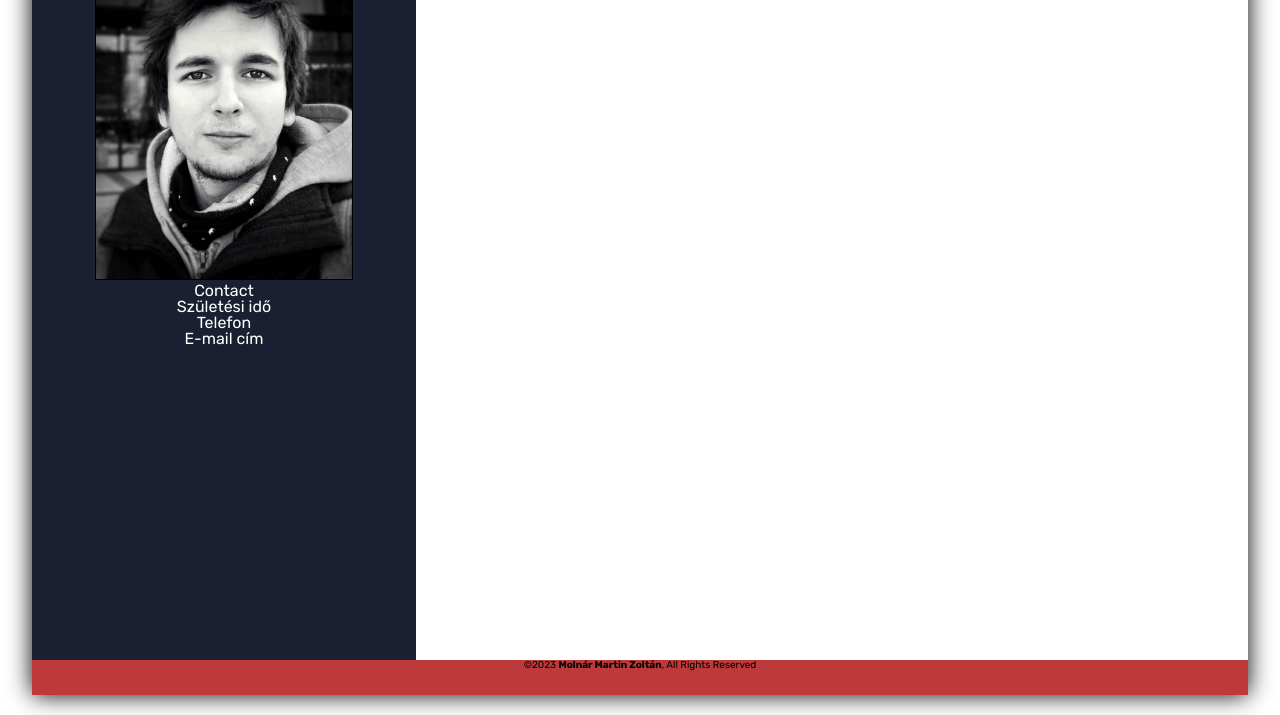
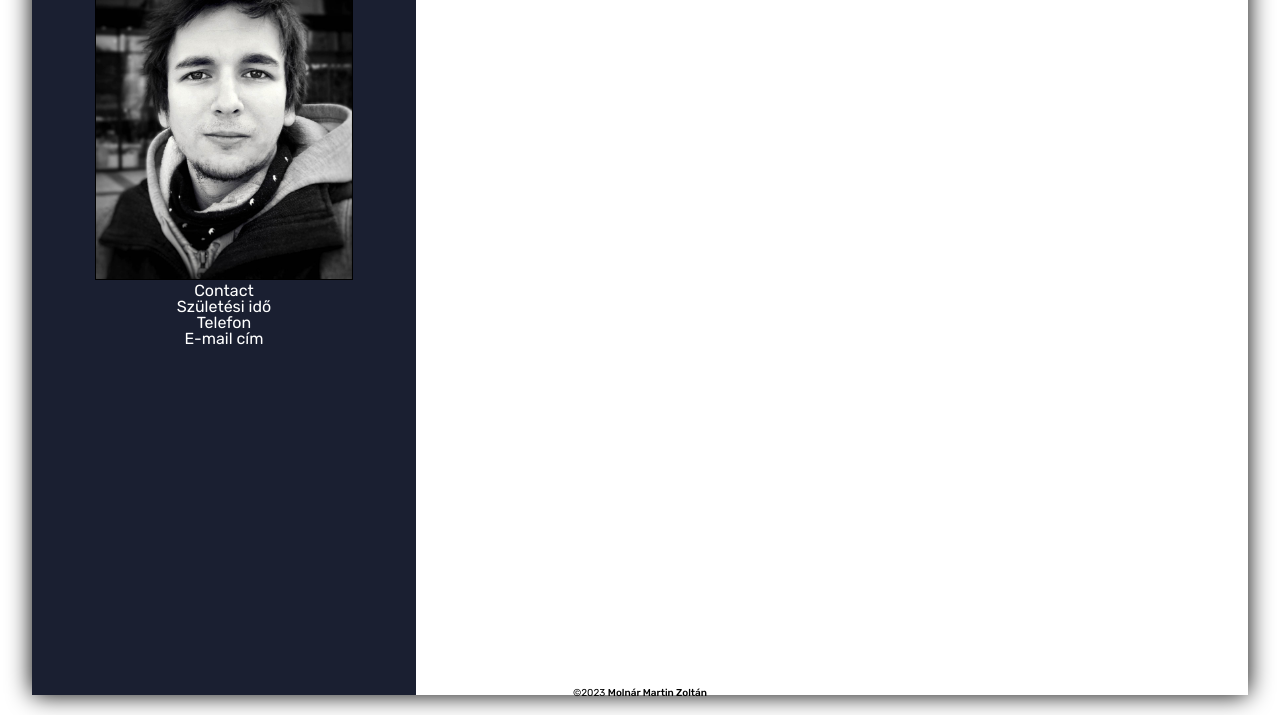
Before and after one commit to mmartin1995/molnarmartinzoltan, a plain HTML site: page index.html in a window 1280 px wide. Shown: the part 97-812 px from the top of the page. Drawn offline with nearby package versions, Linux system fonts and the light colour scheme.

Commit message:
Footer variálás

```diff
--- a/index.html
+++ b/index.html
@@ -29,18 +29,14 @@
 
     </div>
 
-    <footer>
-      <div class="wrapper">
-        <nav class="footer-nav">
-          <a href="#">Back to Top</a>
-          <a href="#">Terms of Use</a>
-          <a href="#">Privacy</a>
-        </nav>
-        <div>&copy;2023 <strong><a href="https://molnarmartinzoltan.hu">Molnár Martin Zoltán</a></strong>, All Rights Reserved</div>
-      </div>
-    </footer>
+
 
   </div>
+  <footer>
+    <div>
+      &copy;2023 <strong><a href="https://molnarmartinzoltan.hu">Molnár Martin Zoltán</a></strong>
+    </div>
+  </footer>
 </body>
 
 </html>
--- a/style.css
+++ b/style.css
@@ -31,7 +31,7 @@ body {
     position: relative;
     display: inline-block;
     width: 30vw;
-    min-height: calc(95vh - 35px);
+    min-height: 95vh;
     background-color: #1a1f31;
     float: left;
     color:white;
@@ -41,7 +41,7 @@ body {
     position: relative;
     display: inline-block;
     width: 65vw;
-    min-height: calc(95vh - 35px);
+    min-height: 95vh;
     background-color: white;
     float: right;
 
@@ -63,37 +63,34 @@ body {
 
 
 footer {
-  max-width: 95vw;
+  height: 15px;
+  width: 100vw;
+  background-color:#0d154700;
+  position: absolute;
+  bottom: 0;
+
   }
 
-  .wrapper {
-    display: table;
-    height: 35px;
-    display: inline-block;
-    vertical-align: middle;
-    background-color:#be3939;
-    width: 95vw;
+  footer div {
+    height: 100%;
+    width: 100%;
     text-align: center;
-    padding: 5px auto 5px auto;
     font-size: 10px;
-    left: 0;
+    margin: auto;
   }
 
   footer a {
     color:black;
     text-decoration: none;
-    display: inline-block;
+    vertical-align: bottom;
+    margin: auto;
   }
 
   footer a:hover {
-    color:rgba(68, 61, 61, 0.767);
+    color:rgb(255, 255, 255);
     transition: .2s ease-in-out;
   }
 
   strong {
-    font-weight: 700;
+    font-weight: 500;
   }
-
-  .footer-nav {
-    display: none;
-  }
```
